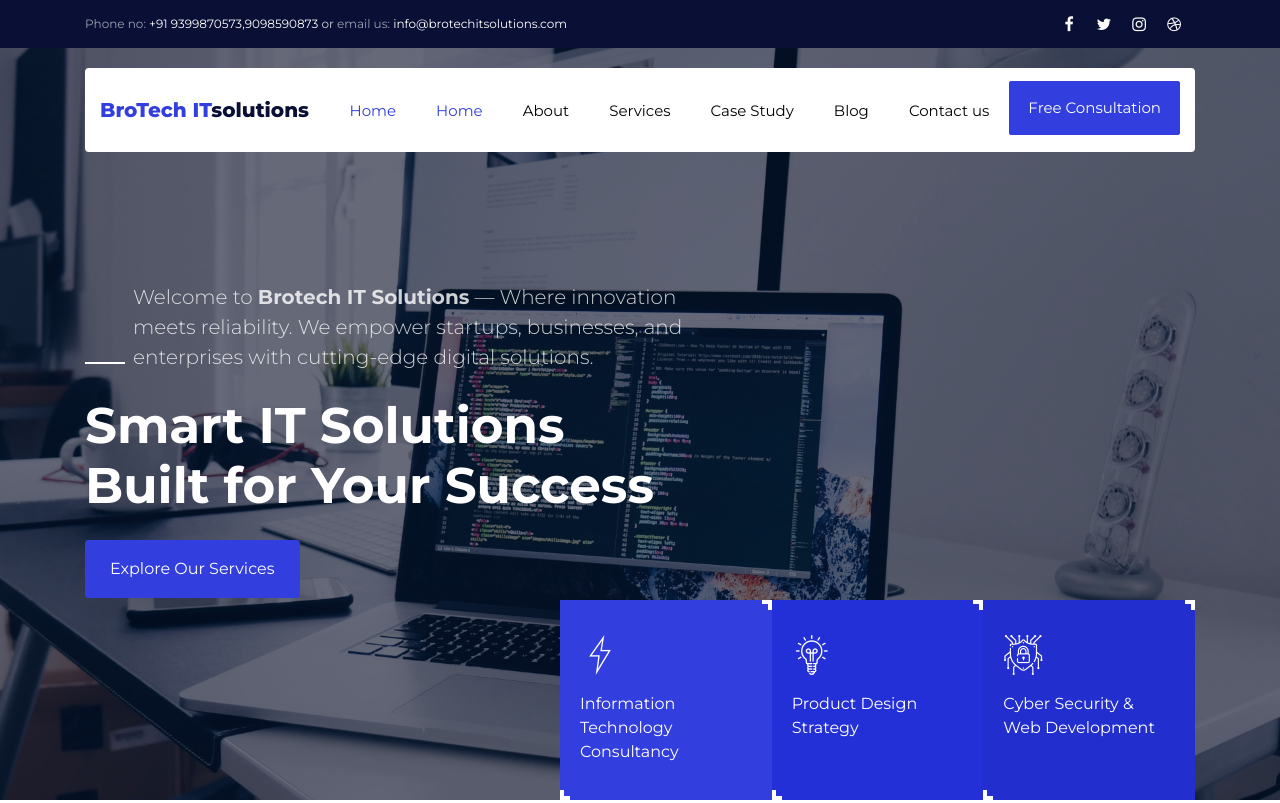
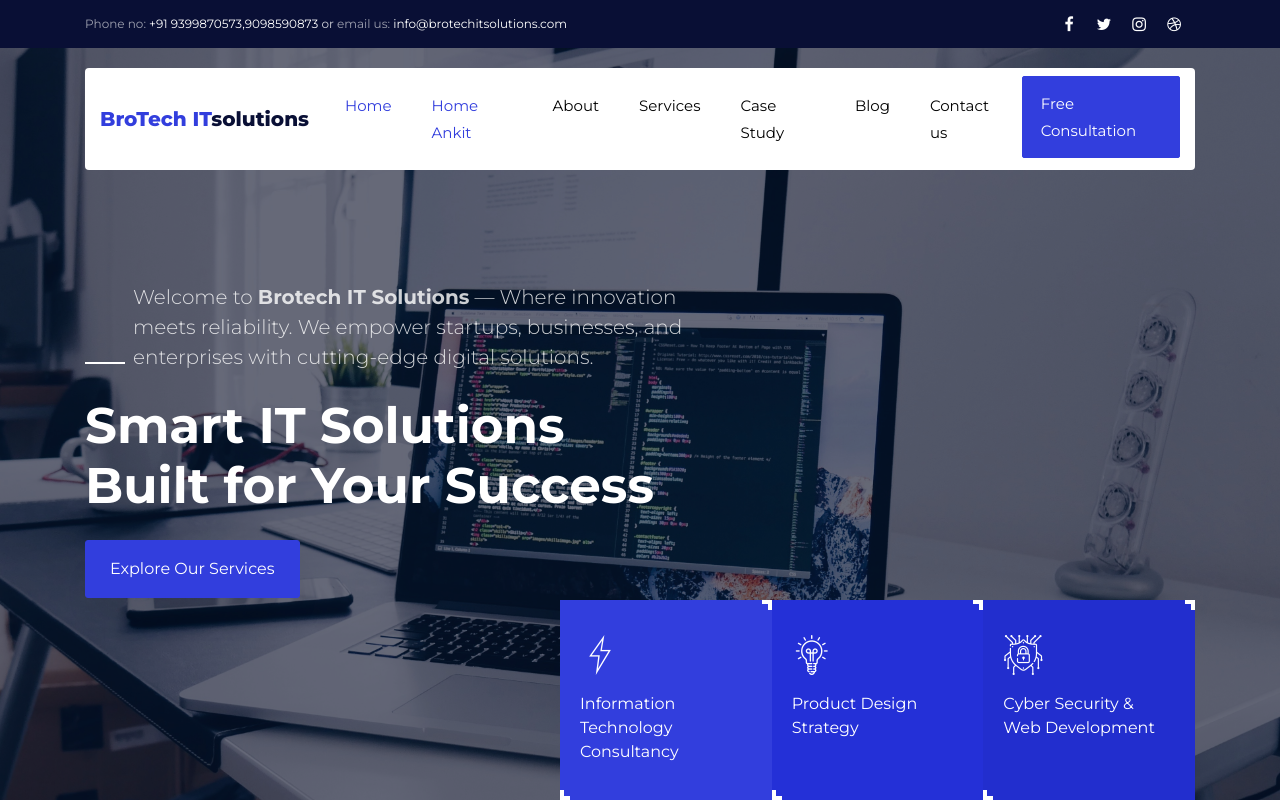
Before and after one commit to Ankit-s123/BROTECH, a plain HTML site: page index.html in a window 1280 px wide. Shown: the top 803 px of the page. Drawn offline with Linux system fonts and the light colour scheme; some packages are replaced by stand-ins of ours; no server answers; files whose address does not match are found by name.

Commit message:
Initial commit

```diff
--- a/index.html
+++ b/index.html
@@ -50,7 +50,7 @@
 			<div class="collapse navbar-collapse" id="ftco-nav">
 				<ul class="navbar-nav ml-auto">
 					<li class="nav-item active"><a href="index.html" class="nav-link">Home</a></li>
-                    <li class="nav-item active"><a href="index.html" class="nav-link">Home</a></li>
+                    <li class="nav-item active"><a href="index.html" class="nav-link">Home Ankit</a></li>
 					<li class="nav-item"><a href="about.html" class="nav-link">About</a></li>
 					<li class="nav-item"><a href="services.html" class="nav-link">Services</a></li>
 					<li class="nav-item"><a href="cases.html" class="nav-link">Case Study</a></li>
```
